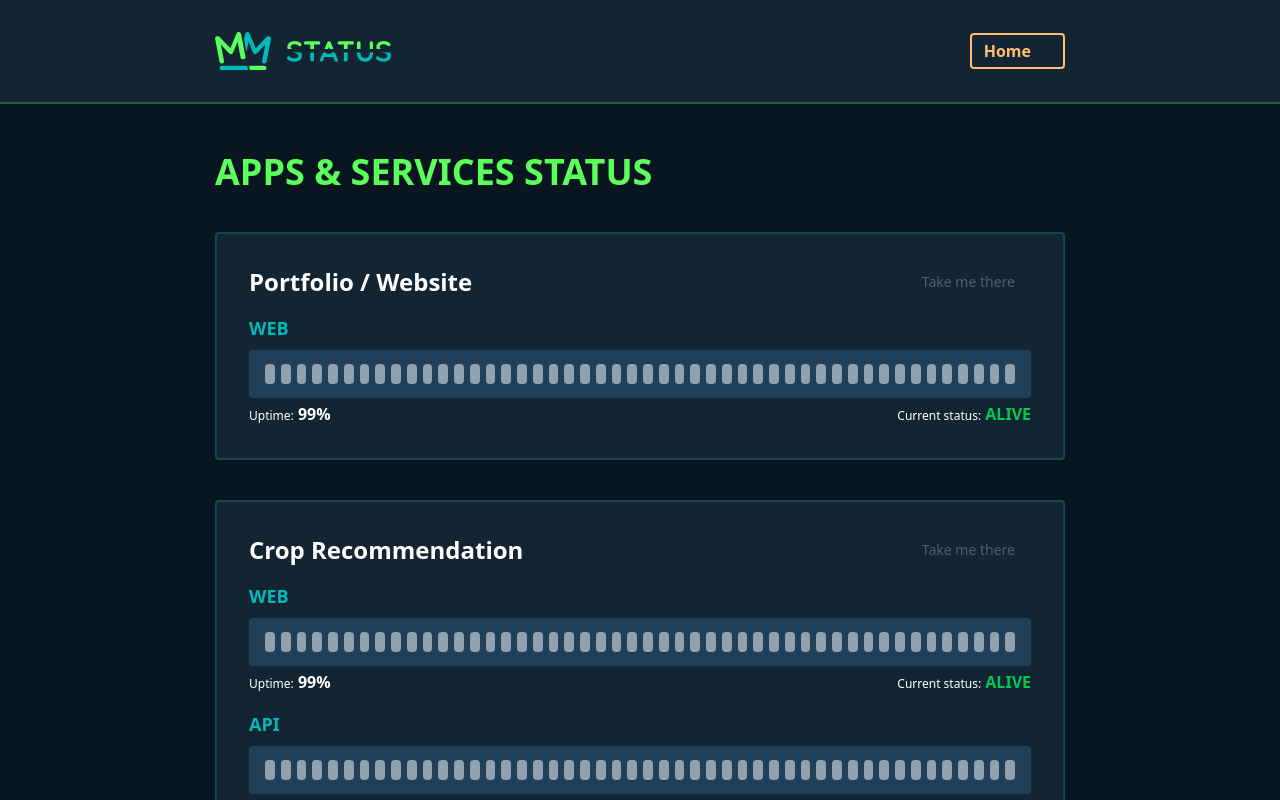
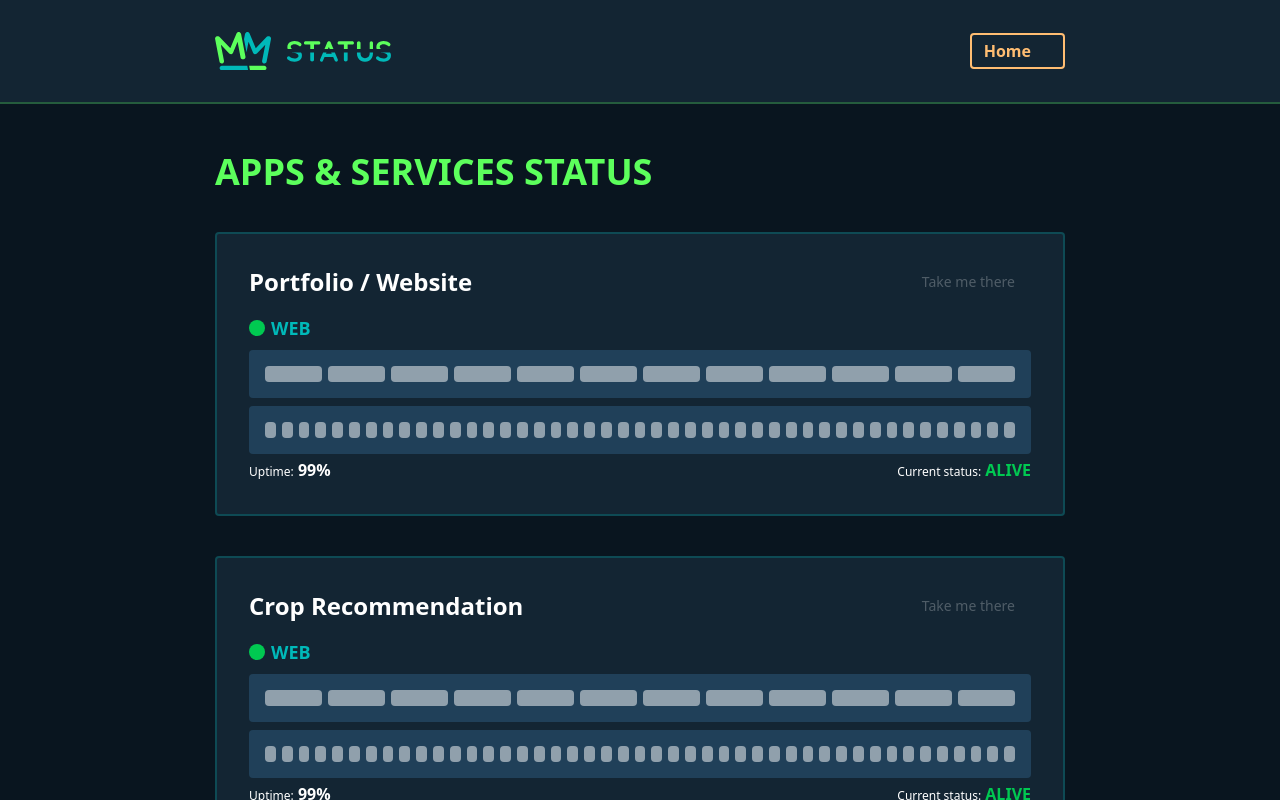
Before and after one commit to miguelmagueijo/status, a Svelte app in the folder WEB/: page / in a window 1280 px wide. Shown: the top 800 px of the page. Built offline with nearby package versions, Linux system fonts and the light colour scheme; some icons are missing.

Commit message:
add hours view (last 12) and make days view to 45 days

```diff
--- a/WEB/src/components/AppStatus.svelte
+++ b/WEB/src/components/AppStatus.svelte
@@ -1,11 +1,14 @@
 <script lang="ts">
     import Icon from "@iconify/svelte";
+    import {getCleanDateTodayMinusDays} from "../lib/utils";
 
     interface Props {
         title: string;
         services: string[];
         url?: string;
     }
+
+    const today = new Date();
 
     const {title, services, url}: Props = $props();
 </script>
@@ -24,12 +27,17 @@
     </div>
     {#each services as service}
         <div class="mt-4">
-            <h3 class="text-[#00b9b9] font-bold text-lg">
-                {service}
+            <h3 class="text-[#00b9b9] font-bold text-lg flex gap-1.5 items-center">
+                <div class="size-4 rounded-full bg-green-500" title="Last check 5min ago"></div> {service}
             </h3>
-            <div class="p-4 rounded bg-[#204059] mt-2 h-12 flex items-center gap-1.5 justify-center">
-                {#each {length: 48} as _, i}
-                    <span class="block h-5 w-[10px] rounded bg-white/50" title={"Time: " + i}></span>
+            <div class="p-4 rounded bg-[#204059] mt-2 h-12 items-center gap-1.5 justify-center grid grid-cols-12">
+                {#each {length: 12} as _, i}
+                    <div id="hour-{i}" class="bg-white/50 w-full h-full rounded" title="{Math.abs(12 - i)}hrs ago"></div>
+                {/each}
+            </div>
+            <div class="p-4 rounded bg-[#204059] mt-2 h-12 items-center gap-1.5 justify-center grid grid-cols-45">
+                {#each {length: 45} as _, i}
+                    <span class="block h-full w-full rounded bg-white/50" title={getCleanDateTodayMinusDays(Math.abs(45 - i))}></span>
                 {/each}
             </div>
             <div class="flex items-center justify-between mt-1">
@@ -37,7 +45,7 @@
                     <span class="text-xs">Uptime:</span> <span class="font-semibold">99%</span>
                 </div>
                 <div>
-                    <span class="text-xs">Current status:</span> <span class="text-green-500 font-semibold">ALIVE</span>
+                    <span class="text-xs">Current status:</span> <span class="text-green-500 font-semibold" title="Last check 5min ago">ALIVE</span>
                 </div>
             </div>
         </div>
```
